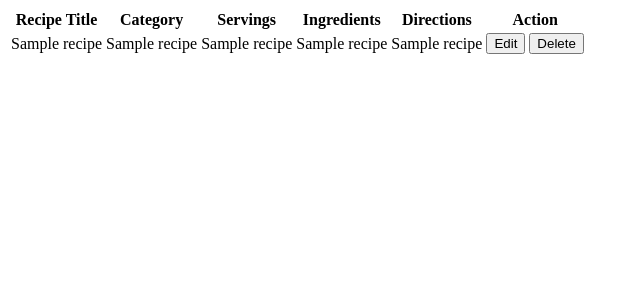
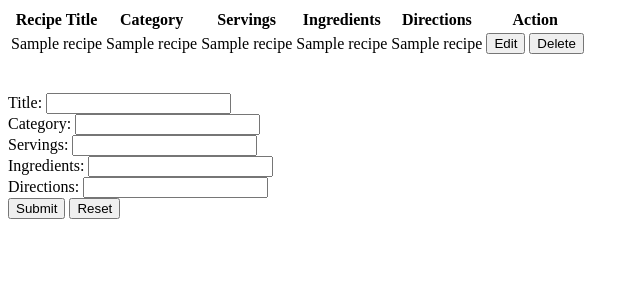
Before and after one commit to dubravkaD/flask-app, a Flask app: template templates/index.html in a window 1280 px wide. Shown: the top 300 px of the page, without its empty margins (0-640 px from the left). Run offline with Flask 3, Linux system fonts and the light colour scheme; the template is opened without the code that fills it: most values are stand-ins (such as "Sample title", 1, 10 or a date in 2020).

Commit message:
added ajax jquery in html

```diff
--- a/app.py
+++ b/app.py
@@ -3,6 +3,7 @@ import sqlite3
 
 app = Flask(__name__)
 
+# recipes = []
 
 # Creats table recipes if not exist in db
 # Has fields id, title, category, servings, ingredients, directions
@@ -29,7 +30,7 @@ def create_table(connection):
 @app.route("/", methods=["GET"])
 def index():
     recipes = get()
-    return render_template("index.html", recipes=recipes)
+    return render_template("index.html", recipes=[])
 
 
 # Adds new recipe to table recipes
--- a/templates/index.html
+++ b/templates/index.html
@@ -4,10 +4,52 @@
     <meta charset="UTF-8" />
     <meta name="viewport" content="width=device-width, initial-scale=1.0" />
     <script src="https://ajax.googleapis.com/ajax/libs/jquery/3.7.1/jquery.min.js"></script>
+    <script>
+      $(document).ready(function () {
+        $("#delete").click(function () {
+          var id = $("#{{recipe[0]}}");
+          $.ajax({
+            type: "DELETE",
+            url: `/delete/${id}`,
+            data: JSON.stringify({ id: id }),
+            success: function (data) {
+              console.log("Successful DELETE" + data);
+            },
+            error: function (error) {
+              console.log(error);
+            }
+          });
+        });
+        $("#submit").click(function () {
+          var name = $("#name").val();
+          var category = $("#category").val();
+          var servings = $("#servings").val();
+          var ingredients = $("#ingredients").val();
+          var directions = $("#directions").val();
+          $.ajax({
+            type: "POSt",
+            url: "/add",
+            data: JSON.stringify({
+              name: name,
+              category: category,
+              servings: servings,
+              ingredients: ingredients,
+              directions: directions,
+            }),
+            success: function (data) {
+              console.log("Successful POST" + data);
+            },
+            error: function (error) {
+              console.log(error);
+            }
+          });
+        });
+      });
+    </script>
     <title>Recipe Book</title>
   </head>
   <body>
-    <table>
+    <table id="table">
       <thead>
         <th>Recipe Title</th>
         <th>Category</th>
@@ -18,7 +60,7 @@
       </thead>
       <tbody>
         {% for recipe in recipes%}
-        <tr>
+        <tr id="{{recipe[0]}}">
           <td>{{recipe[1]}}</td>
           <td>{{recipe[2]}}</td>
           <td>{{recipe[3]}}</td>
@@ -32,5 +74,18 @@
         {% endfor %}
       </tbody>
     </table>
+
+    <br /><br />
+    <form id="form">
+      Title: <input type="text" name="title" id="title" /><br />
+      Category: <input type="text" name="category" id="category" /><br />
+      Servings:
+      <input type="number" min="1" name="servings" id="servings" /><br />
+      Ingredients:
+      <input type="text" name="ingredients" id="ingredients" /><br />
+      Directions: <input type="text" name="directions" id="directions" /><br />
+      <button type="submit" id="submit">Submit</button>
+      <button type="reset">Reset</button>
+    </form>
   </body>
 </html>
```
Lines whose indentation alone changed are shown as unchanged.
